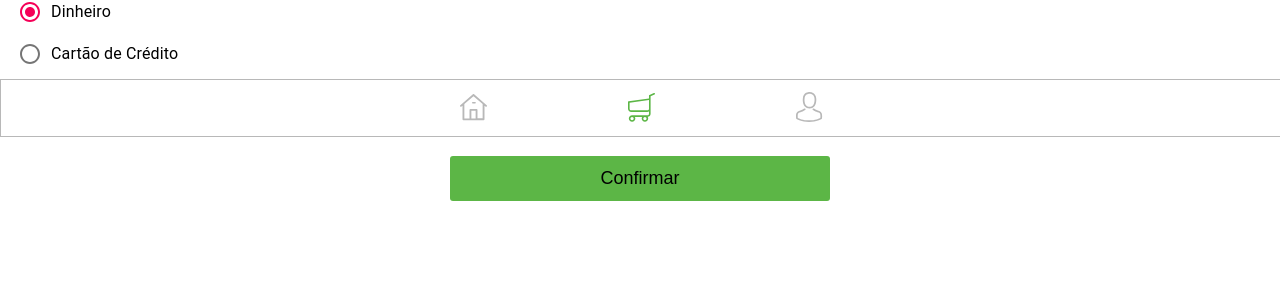
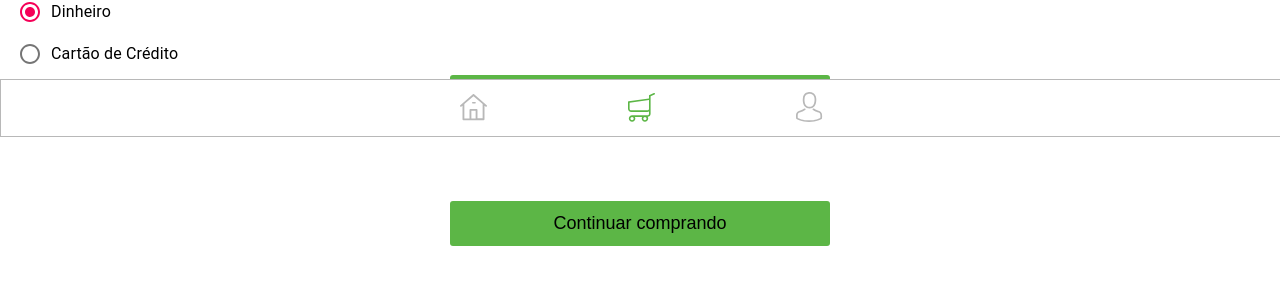
Before and after one commit to future4code/dumont-labe-food4, a React (Create React App) app: page /cart in a window 1280 px wide. Shown: the part 663-948 px from the top of the page. Built offline with nearby package versions, Linux system fonts and the light colour scheme; no server answers.

Commit message:
botão de contituar comprando funcionando, falta arrumar margem

```diff
--- a/src/screens/CartPage/CartPage.js
+++ b/src/screens/CartPage/CartPage.js
@@ -12,6 +12,7 @@ import {
   Subtotal,
   Price,
   ButtonConfirm,
+  ButtonContinue,
   DivFormPayment
 } from "./styled";
 import { Radio, RadioGroup, FormControlLabel } from "@material-ui/core";
@@ -24,7 +25,7 @@ import { useRequestData } from "../../hooks/useRequestData";
 import { BASE_URL } from "../../constants/urls";
 import { placeOrder } from "../../services/restaurant";
 import { useHistory } from "react-router-dom";
-
+import {goBack} from "../../router/coordinator"
 const CartPage = () => {
   const { cart, setCart, subtotal, updateTotal } = useContext(GlobalStateContext)
   const {restaurant} = useContext(RestaurantContext)
@@ -108,6 +109,9 @@ const CartPage = () => {
       <ButtonConfirm onClick={setOrder}>
         Confirmar
       </ButtonConfirm>
+      <ButtonContinue onClick={() => goBack(history)}>
+        Continuar comprando
+      </ButtonContinue>
       <NavBottom changeColorCart={true}/>
     </CartContainer>
   );
--- a/src/screens/CartPage/styled.js
+++ b/src/screens/CartPage/styled.js
@@ -71,6 +71,17 @@ export const ButtonConfirm = styled.button`
   border-radius: 3px;
   border: none;
   background-color: #5cb646;
+  margin: 0 auto;
+`
+export const ButtonContinue = styled.button`
+  display: block;
+  width: 380px;
+  height: 45px;
+  font-size: 18px;
+  padding: 12px 16px;
+  border-radius: 3px;
+  border: none;
+  background-color: #5cb646;
   margin: 4.5em auto;
 `
 export const DivCart = styled.div`
```
